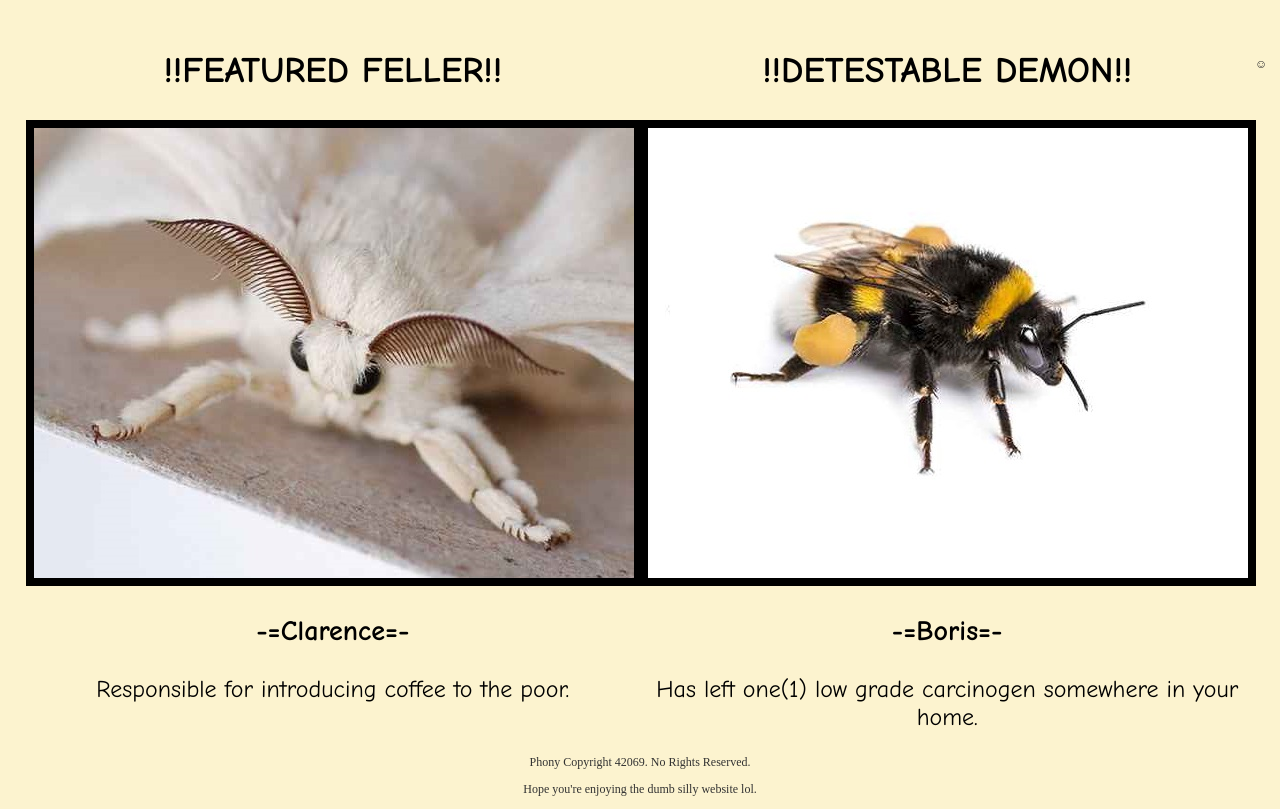
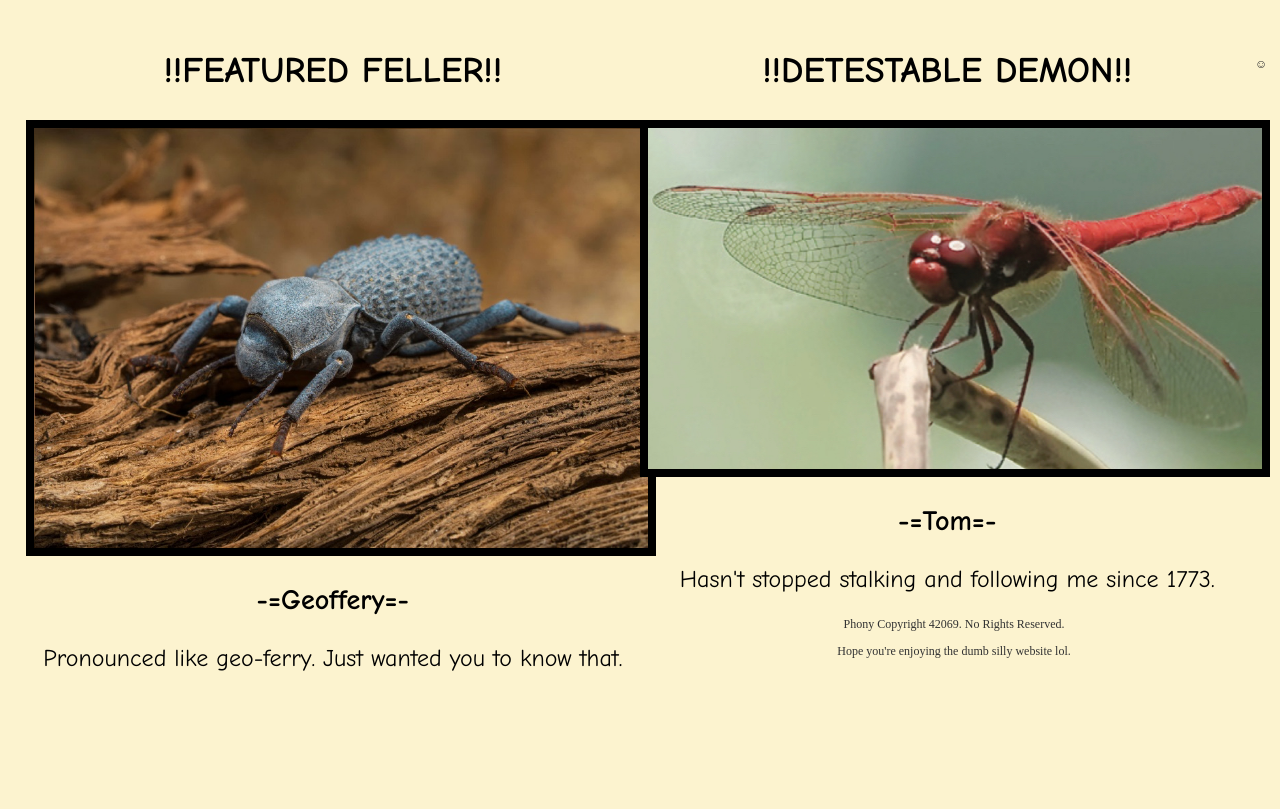
Before and after one commit to like-twelve-sixteenths-of-a-square/bugelande, a plain HTML site: page index.html in a window 1280 px wide. Shown: the part 700-1509 px from the top of the page. After the commit the page ends 1396 px from the top, so only its background shows below. Drawn offline with Linux system fonts and the light colour scheme.

Commit message:
buge rotation

```diff
--- a/index.html
+++ b/index.html
@@ -56,11 +56,11 @@
 
 			<h2> !!FEATURED FELLER!! </h2>
 
-			<img src="images/clarence.jpg" alt="Clarence the Moth in his Element">
+			<img src="images/geoffery.jpg" alt="Geoffery Relaxing">
 
-			<h3> -=Clarence=- </h3>
+			<h3> -=Geoffery=- </h3>
 
-			<p> Responsible for introducing coffee to the poor. </p>
+			<p> Pronounced like geo-ferry. Just wanted you to know that. </p>
 
 		</div>
 
@@ -68,11 +68,11 @@
 
 			<h2> !!DETESTABLE DEMON!! </h2>
 
-			<img src="images/boris.jpg" alt="Boris the Bee Sucking Massively" id="compact">
+			<img src="images/tom.jpg" alt="Tom Stalking Me" id="compact">
 
-			<h3> -=Boris=- </h3>
+			<h3> -=Tom=- </h3>
 
-			<p> Has left one(1) low grade carcinogen somewhere in your home. </p>
+			<p> Hasn't stopped stalking and following me since 1773. </p>
 
 		</div>
 
```
Also changed, not shown: images/boris.jpg (deleted), images/clarence.jpg (deleted), images/geoffery.jpg (added), images/tom.jpg (added).
